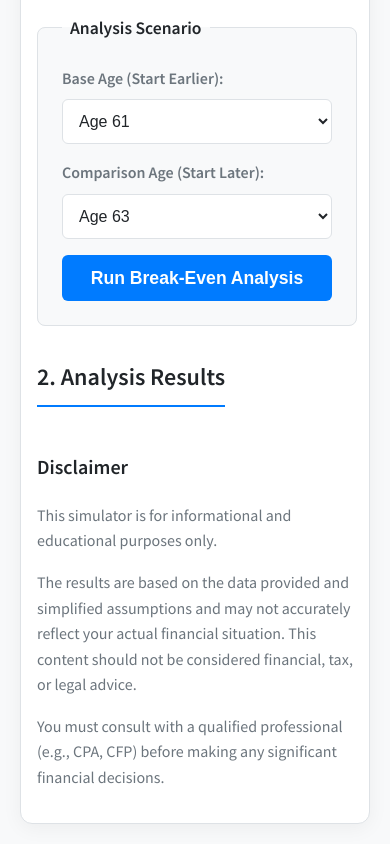
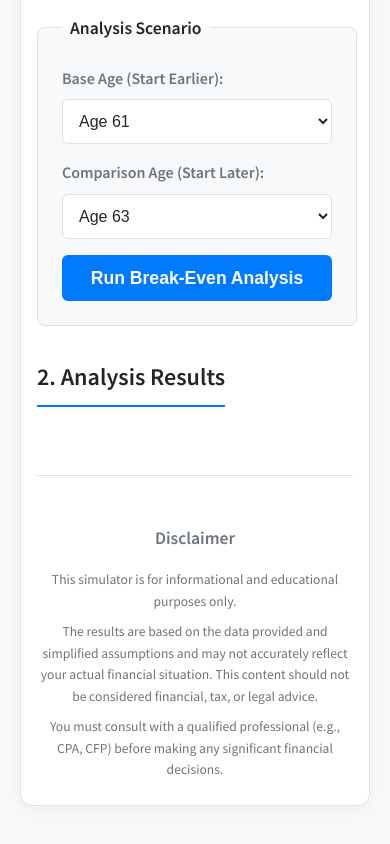
Before and after one commit to dluvbell/CPPwhen, a plain HTML site: page index.html in a window 390 px wide. Shown: the part 1961-2805 px from the top of the page. Drawn offline with nearby package versions, Linux system fonts and the light colour scheme.

Commit message:
Add footer styles and improve responsiveness
Added footer styles for disclaimer section and adjusted responsive design.

```diff
--- a/style.css
+++ b/style.css
@@ -185,6 +185,25 @@ button.delete-btn { background-color: var(--danger-color); }
 #detailed-table-container th { background-color: var(--bg-color); font-weight: 600; }
 #detailed-table-container td:first-child, #detailed-table-container th:first-child { text-align: center; font-weight: 600; }
 
+/* --- Footer (Disclaimer) 스타일 추가 --- */
+footer {
+    border-top: 1px solid var(--border-color);
+    margin-top: 3rem;
+    padding-top: 1.5rem;
+    text-align: center;
+    color: var(--text-secondary);
+}
+footer h3 {
+    font-size: 1.1rem;
+    color: var(--text-secondary);
+}
+footer p {
+    font-size: 0.85rem;
+    max-width: 800px;
+    margin: 0.5rem auto;
+}
+
+
 /* --- 반응형 디자인 --- */
 @media (max-width: 768px) {
     .container { padding: 1rem; }
```
